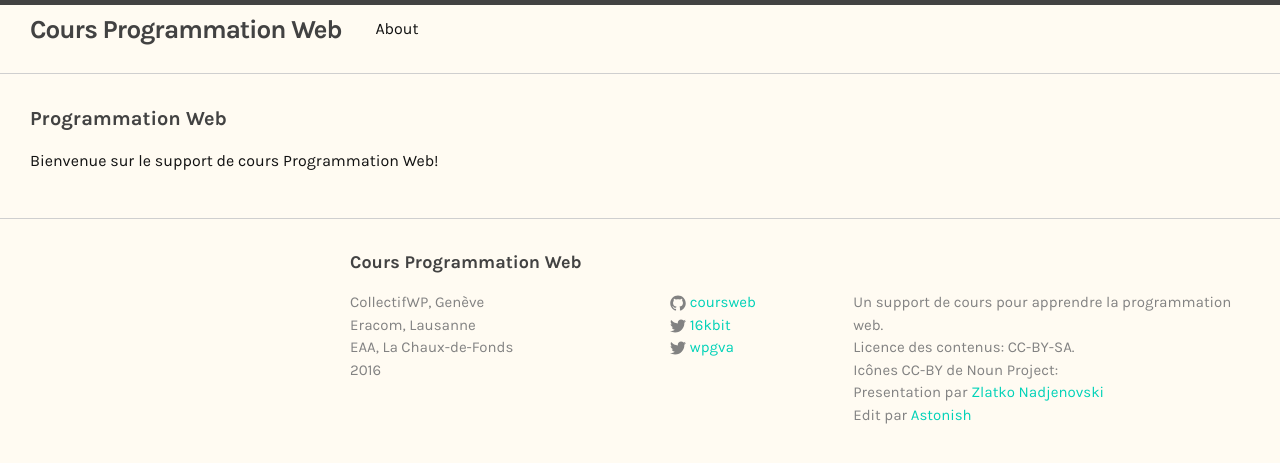
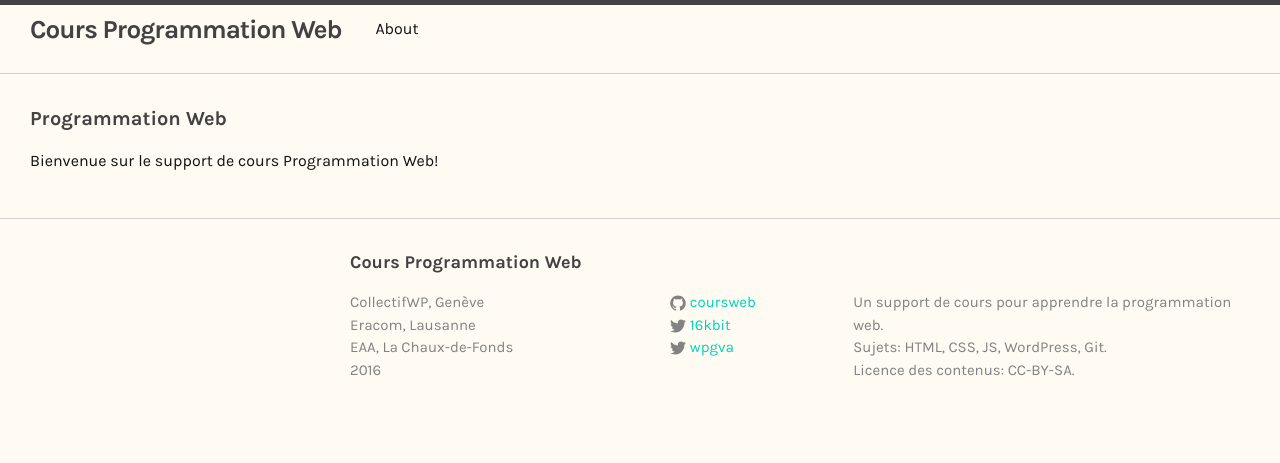
Before and after one commit to coursweb/coursweb.github.io, a Jekyll site: the page built from index.html, in a window 1280 px wide. Shown: the top 463 px of the page. Built offline with Jekyll 4.4.1, drawn with Linux system fonts in a browser that asks for light colours.

Commit message:
petites optimisations

```diff
--- a/_config.yml
+++ b/_config.yml
@@ -10,10 +10,8 @@ title: Cours Programmation Web
 email: ms@ms-studio.net
 description: > # this means to ignore newlines until "baseurl:"
   Un support de cours pour apprendre la programmation web.<br/>
-  Licence des contenus: CC-BY-SA.<br/>
-  Icônes CC-BY de Noun Project: <br/>
-  Presentation par <a href="https://thenounproject.com/pixelbazaar">Zlatko Nadjenovski</a><br/>
-  Edit par <a href="https://thenounproject.com/svayush52">Astonish</a>
+  Sujets: HTML, CSS, JS, WordPress, Git.<br/>
+  Licence des contenus: CC-BY-SA.
 # baseurl: "/cours-web" # the subpath of your site, e.g. /blog
 url: "https://cours-web.ch" # the base hostname & protocol for your site
 repository: cours-web/coursweb.github.io.
--- a/_sass/_base.scss
+++ b/_sass/_base.scss
@@ -138,7 +138,8 @@ blockquote {
         margin-bottom: 0;
     }
 
-    a {
+    a,
+    a:visited {
         color : $brand-color;
     }
 }
```
